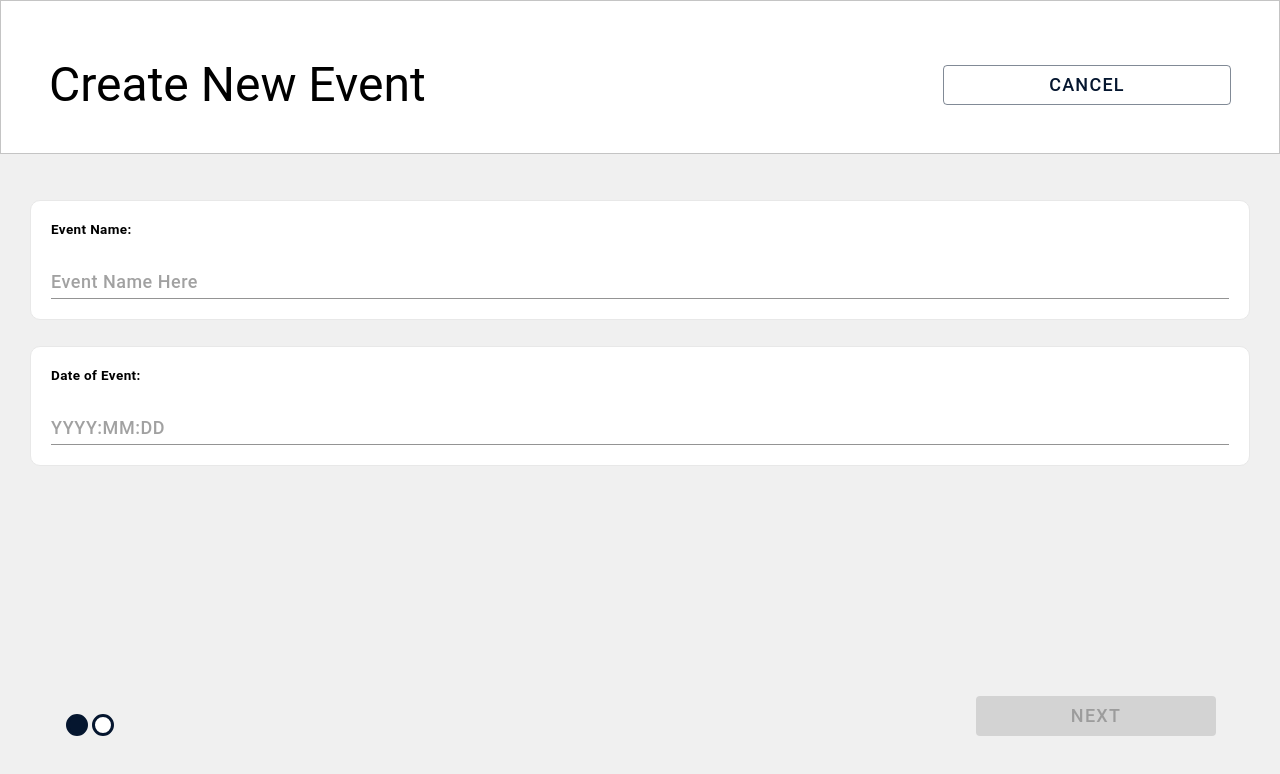
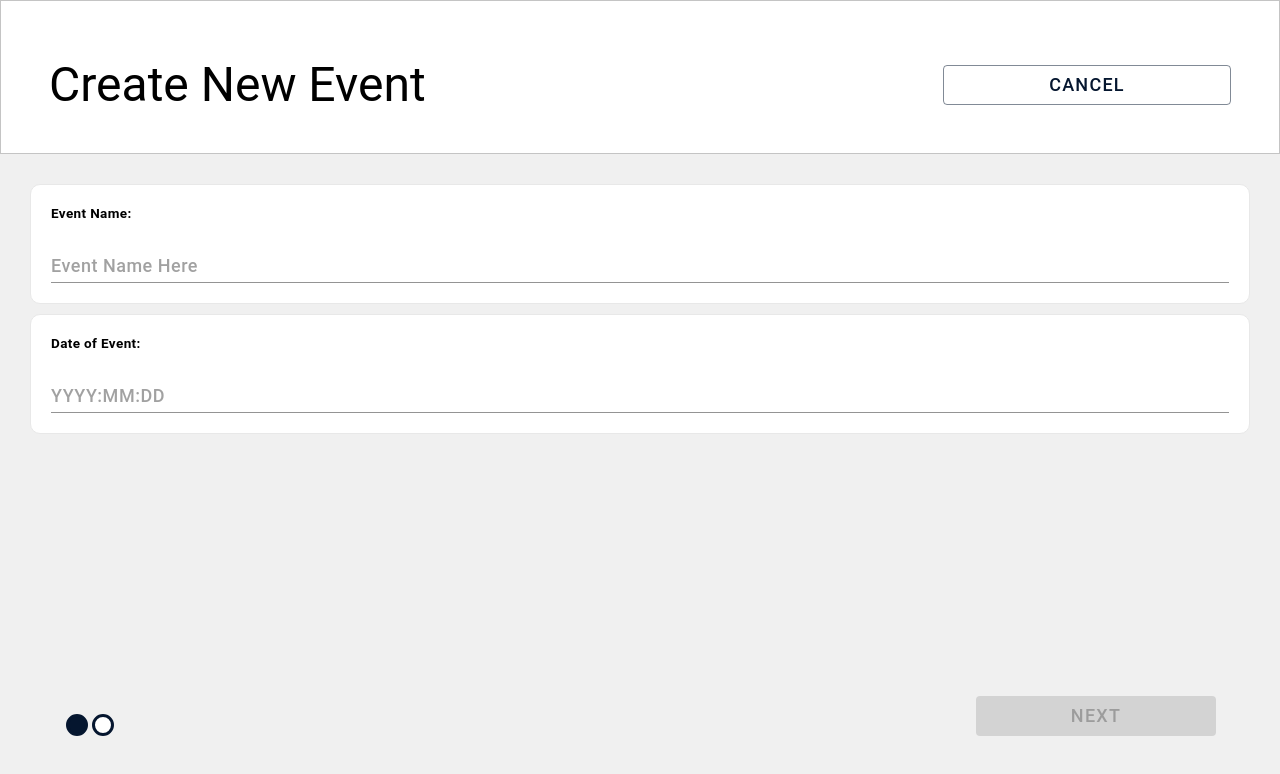
Before and after one commit to uwblueprint/paramedics-react, a React (Create React App) app: page /events/new in a window 1280 px wide. Shown: the top 774 px of the page. Built offline with nearby package versions, Linux system fonts and the light colour scheme; no server answers.

Commit message:
Refactoring FormFields

```diff
--- a/src/components/EventCreationPage/FormField.tsx
+++ /dev/null
@@ -1,70 +0,0 @@
-import React from "react";
-import { makeStyles } from "@material-ui/core/styles";
-import TextField from "@material-ui/core/TextField";
-
-const useTextFieldStyles = makeStyles({
-  root: {
-    border: "1px solid #E8E8E8",
-    boxSizing: "border-box",
-    borderRadius: "10px",
-    backgroundColor: "#FFFFFF",
-    padding: "20px",
-    marginBottom: "10px",
-    height: "120px",
-    width: "100%",
-    "& .MuiInput-formControl": {
-      marginTop: "auto",
-    },
-    "& label": {
-      fontWeight: "bold",
-      margin: "20px",
-      color: "black",
-      fontSize: "18px",
-    },
-    "& label.Mui-focused": {
-      color: "#2E5584",
-    },
-    "& .MuiInput-underline:after": {
-      borderBottomColor: "#2E5584",
-    },
-  },
-  eventForm: {
-    padding: "30px",
-  },
-});
-
-const FormField = ({
-  label,
-  placeholder,
-  onChange,
-  value,
-  handleFocus,
-  error,
-}: {
-  label: string;
-  placeholder: string;
-  onChange: (e: any) => any;
-  value: string | number | null;
-  handleFocus?: () => any;
-  error?: boolean;
-}) => {
-  const classes = useTextFieldStyles();
-
-  return (
-    <TextField
-      error={error}
-      label={label}
-      placeholder={placeholder}
-      InputLabelProps={{
-        shrink: true,
-      }}
-      className={classes.root}
-      margin="normal"
-      onChange={onChange}
-      value={value}
-      onFocus={handleFocus}
-    />
-  );
-};
-
-export default FormField;
--- a/src/components/common/FormField.tsx
+++ b/src/components/common/FormField.tsx
@@ -41,17 +41,21 @@ const FormField = ({
   onChange,
   value,
   handleFocus,
-  isRequired,
+  isValidated,
+  validators,
+  errorMessages,
 }: {
   label: string;
   placeholder: string;
   onChange: (e: any) => any;
-  value: string;
+  value: string | number | null;
   handleFocus?: () => any;
-  isRequired: boolean;
+  isValidated: boolean;
+  validators?: Array<string>;
+  errorMessages?: Array<string>;
 }) => {
   const classes = useTextFieldStyles();
-  if (label === "Age:") {
+  if (isValidated) {
     return (
       <TextValidator
         label={label}
@@ -64,25 +68,8 @@ const FormField = ({
         onChange={onChange}
         value={value}
         onFocus={handleFocus}
-        validators={["minNumber:1", "matchRegexp:^[0-9]*$"]}
-        errorMessages={["Invalid age"]}
-      />
-    );
-  } else if (isRequired) {
-    return (
-      <TextValidator
-        label={label}
-        placeholder={placeholder}
-        InputLabelProps={{
-          shrink: true,
-        }}
-        className={classes.root}
-        margin="normal"
-        onChange={onChange}
-        value={value}
-        onFocus={handleFocus}
-        validators={["required"]}
-        errorMessages={["This is a mandatory field"]}
+        validators={validators}
+        errorMessages={errorMessages}
       />
     );
   }
--- a/src/containers/EventCreationPage.tsx
+++ b/src/containers/EventCreationPage.tsx
@@ -7,7 +7,7 @@ import CancelModal from "../components/EventCreationPage/CancelModal";
 import Map from "../components/EventCreationPage/Map";
 import NextButton from "../components/EventCreationPage/NextButton";
 import BackButton from "../components/EventCreationPage/BackButton";
-import FormField from "../components/EventCreationPage/FormField";
+import FormField from "../components/common/FormField";
 import Stepper from "../components/EventCreationPage/Stepper";
 import SelectDateModal from "../components/EventCreationPage/SelectDateModal";
 import { useMutation } from "@apollo/react-hooks";
@@ -104,6 +104,7 @@ const EventCreationPage = () => {
           placeholder="Event Name Here"
           onChange={handleNameChange}
           value={eventName}
+          isValidated={false}
         />
         <FormField
           label="Date of Event:"
@@ -115,6 +116,7 @@ const EventCreationPage = () => {
               : ""
           }
           handleFocus={handleOpenDateModal}
+          isValidated={false}
         />
       </form>
     ) : (
@@ -124,6 +126,7 @@ const EventCreationPage = () => {
           placeholder="Enter Location Here"
           onChange={handleLocationChange}
           value={eventLocation}
+          isValidated={false}
         />
         <Map />
       </form>
--- a/src/containers/PatientProfilePage.tsx
+++ b/src/containers/PatientProfilePage.tsx
@@ -176,7 +176,9 @@ const PatientProfilePage = ({
               setFormFields({ ...formFields, barcodeValue: e.target.value });
             }}
             value={formFields.barcodeValue}
-            isRequired={true}
+            isValidated={true}
+            validators={["required"]}
+            errorMessages={["This is a mandatory field"]}
           />
           <StatusPills
             currentStatus={formFields.status}
@@ -197,7 +199,7 @@ const PatientProfilePage = ({
               value={
                 formFields.runNumber ? formFields.runNumber.toString() : ""
               }
-              isRequired={false}
+              isValidated={false}
             />
           )}
           <TriagePills
@@ -225,7 +227,9 @@ const PatientProfilePage = ({
               setFormFields({ ...formFields, age: e.target.value });
             }}
             value={formFields.age ? formFields.age.toString() : ""}
-            isRequired={false}
+            isValidated={true}
+            validators={["minNumber:1", "matchRegexp:^[0-9]*$"]}
+            errorMessages={["Invalid age"]}
           />
           <FormField
             label="Notes:"
@@ -234,7 +238,7 @@ const PatientProfilePage = ({
               setFormFields({ ...formFields, notes: e.target.value });
             }}
             value={formFields.notes}
-            isRequired={false}
+            isValidated={false}
           />
           <CompletePatientButton handleClick={handleComplete} />
         </ValidatorForm>
```
